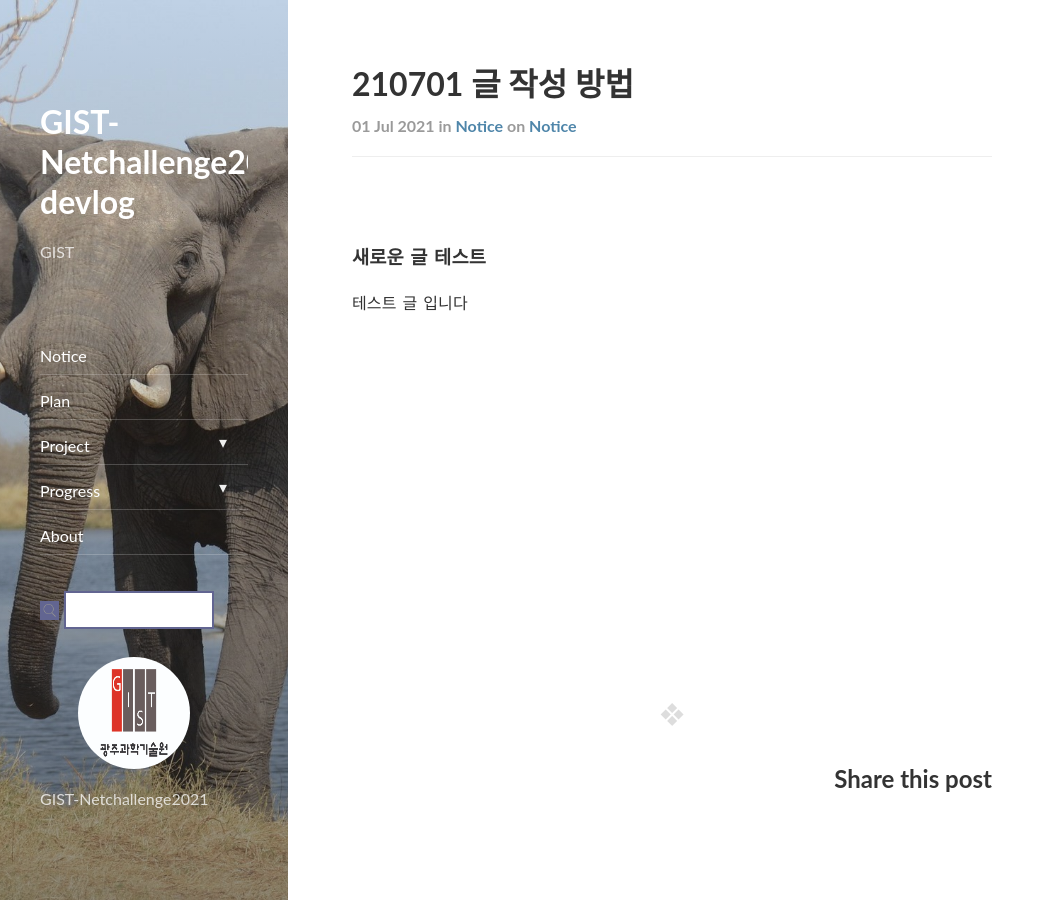
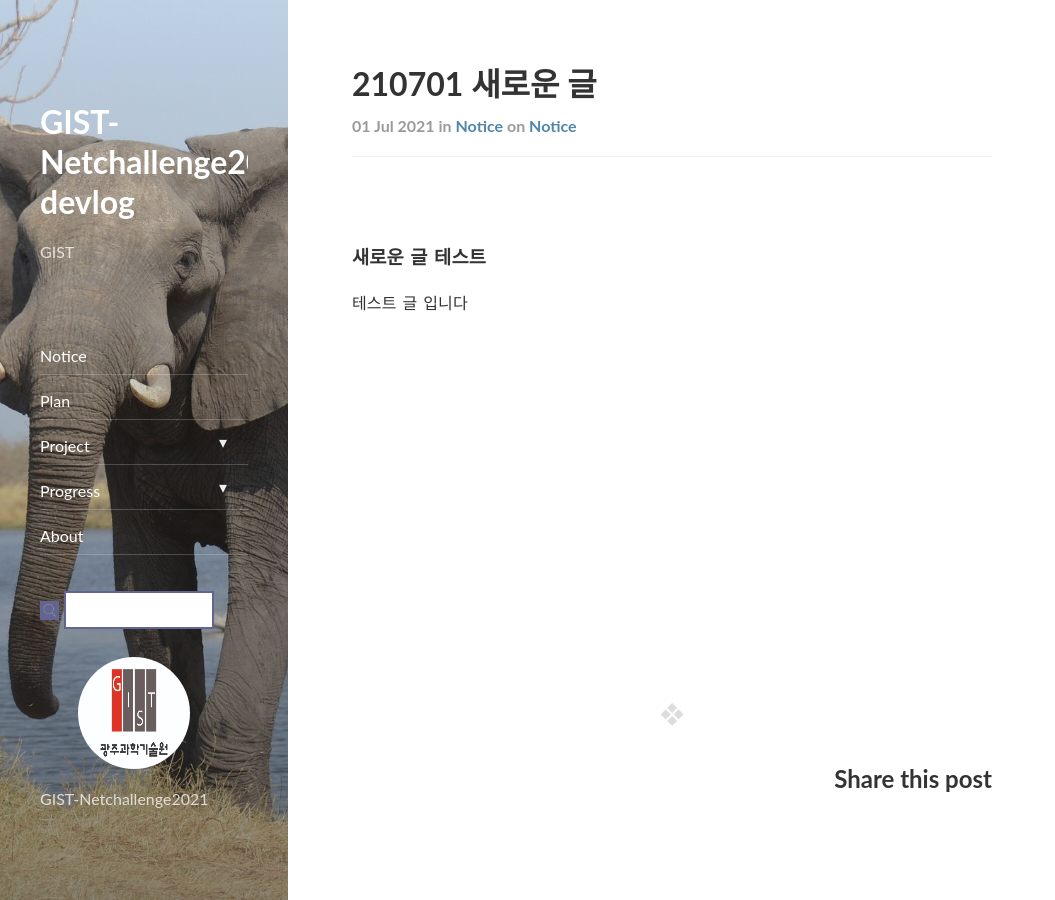
Before and after one commit to persona0102/GIST-Netchallenge2021.github.io, a Jekyll site: the page built from _posts/2021-07-01-notice-new.markdown, in a window 1280 px wide and 900 px high. Shown: the whole window, without its empty margins (0-1055 px from the left). Built offline with Jekyll 4.4.1, drawn with Linux system fonts in a browser that asks for light colours; nearby versions of some CDN libraries; comment, search, counter and statistics services are not loaded.

Commit message:
Update 2021-07-01-notice-new.markdown

```diff
--- a/_posts/2021-07-01-notice-new.markdown
+++ b/_posts/2021-07-01-notice-new.markdown
@@ -1,7 +1,7 @@
 ---
 layout: post
-title:  "210701 글 작성 방법"
-subtitle:   "210701"
+title:  "210701 새로운 글"
+subtitle:   "210701-2"
 categories: notice
 tags: notice
 comments: true
```
